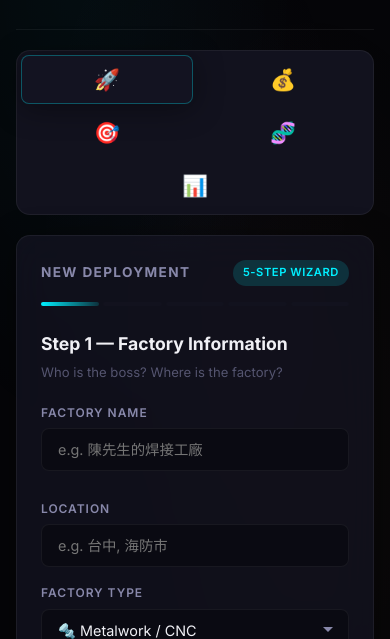
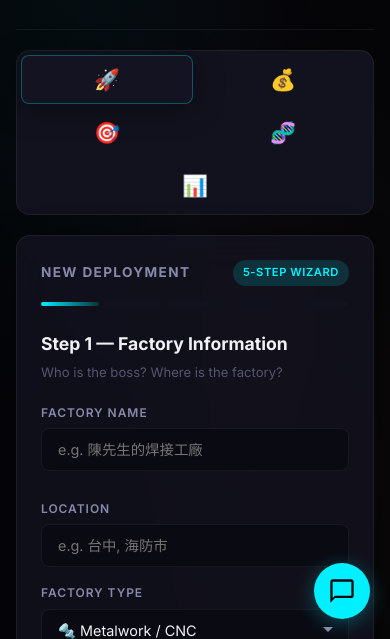
Before and after one commit to metaverse-digital-creative/first-priciple, a plain HTML site: page index.html in a window 390 px wide. Shown: the part 205-844 px from the top of the page. Drawn offline with Linux system fonts and the light colour scheme; no server answers.

Commit message:
feat: MECHA AI chat widget + API bridge (v1.3.0)
- mecha-chat.js: drop-in Intercom-style chat widget
- api-bridge.js: HTTP bridge to agent backend
- Cloudflare Tunnel support for public access
- Rate limiting (20 req/min/session)
- Mobile responsive chat window
- MECHA AI agent as the channel for our agent service

```diff
--- a/index.html
+++ b/index.html
@@ -444,6 +444,19 @@
 
   <script src="email-bridge.js"></script>
   <script src="app.js"></script>
+
+  <!-- MECHA AI Chat Widget -->
+  <script>
+    window.MECHA_CONFIG = {
+      endpoint: window.location.hostname === 'localhost'
+        ? 'http://localhost:18800'
+        : 'https://associations-sending-vice-brandon.trycloudflare.com',
+      agentId: 'mecha',
+      title: 'MECHA AI',
+      subtitle: 'First Principles • Deploy • Earn'
+    };
+  </script>
+  <script src="mecha-chat.js"></script>
 </body>
 
 </html>
--- /dev/null
+++ b/mecha-chat.js
@@ -0,0 +1,362 @@
+/**
+ * MECHA Chat Widget
+ * Drop-in chat widget that connects to MECHA agent.
+ *
+ * Usage: Add <script src="mecha-chat.js"></script> to your HTML.
+ * Config: window.MECHA_CONFIG = { endpoint: 'https://your-tunnel.trycloudflare.com' }
+ */
+
+(function() {
+  'use strict';
+
+  const DEFAULT_CONFIG = {
+    endpoint: 'http://localhost:18789',
+    agentId: 'mecha',
+    title: 'MECHA AI',
+    subtitle: 'First Principles • Deploy • Earn',
+    placeholder: 'Ask anything...',
+    position: 'bottom-right',
+    theme: {
+      primary: '#00f0ff',
+      bg: '#0a0a0f',
+      surface: '#12121a',
+      text: '#e0e0e0',
+      border: 'rgba(0,240,255,0.15)'
+    }
+  };
+
+  const config = Object.assign({}, DEFAULT_CONFIG, window.MECHA_CONFIG || {});
+
+  // ── State ──
+  let isOpen = false;
+  let messages = [];
+  let sessionId = localStorage.getItem('mecha-session') || crypto.randomUUID();
+  localStorage.setItem('mecha-session', sessionId);
+
+  // ── Styles ──
+  const styles = `
+    #mecha-chat-fab {
+      position: fixed;
+      ${config.position === 'bottom-left' ? 'left: 20px' : 'right: 20px'};
+      bottom: 20px;
+      width: 56px;
+      height: 56px;
+      border-radius: 50%;
+      background: ${config.theme.primary};
+      border: none;
+      cursor: pointer;
+      display: flex;
+      align-items: center;
+      justify-content: center;
+      box-shadow: 0 4px 20px rgba(0,240,255,0.3);
+      z-index: 99999;
+      transition: transform 0.2s, box-shadow 0.2s;
+    }
+    #mecha-chat-fab:hover {
+      transform: scale(1.1);
+      box-shadow: 0 6px 30px rgba(0,240,255,0.5);
+    }
+    #mecha-chat-fab svg {
+      width: 28px;
+      height: 28px;
+      fill: ${config.theme.bg};
+    }
+    #mecha-chat-window {
+      position: fixed;
+      ${config.position === 'bottom-left' ? 'left: 20px' : 'right: 20px'};
+      bottom: 88px;
+      width: 380px;
+      height: 520px;
+      background: ${config.theme.bg};
+      border: 1px solid ${config.theme.border};
+      border-radius: 16px;
+      display: none;
+      flex-direction: column;
+      overflow: hidden;
+      z-index: 99999;
+      box-shadow: 0 8px 40px rgba(0,0,0,0.6);
+      font-family: -apple-system, BlinkMacSystemFont, 'Segoe UI', sans-serif;
+    }
+    #mecha-chat-window.open { display: flex; }
+    #mecha-chat-header {
+      padding: 16px;
+      background: ${config.theme.surface};
+      border-bottom: 1px solid ${config.theme.border};
+      display: flex;
+      align-items: center;
+      gap: 12px;
+    }
+    #mecha-chat-header .dot {
+      width: 10px;
+      height: 10px;
+      background: #00ff88;
+      border-radius: 50%;
+      animation: pulse 2s infinite;
+    }
+    @keyframes pulse {
+      0%, 100% { opacity: 1; }
+      50% { opacity: 0.4; }
+    }
+    #mecha-chat-header .info h3 {
+      margin: 0;
+      font-size: 14px;
+      color: ${config.theme.primary};
+      font-weight: 600;
+    }
+    #mecha-chat-header .info p {
+      margin: 0;
+      font-size: 11px;
+      color: ${config.theme.text};
+      opacity: 0.6;
+    }
+    #mecha-chat-header .close-btn {
+      margin-left: auto;
+      background: none;
+      border: none;
+      color: ${config.theme.text};
+      cursor: pointer;
+      font-size: 18px;
+      opacity: 0.5;
+      padding: 4px 8px;
+    }
+    #mecha-chat-header .close-btn:hover { opacity: 1; }
+    #mecha-chat-messages {
+      flex: 1;
+      overflow-y: auto;
+      padding: 16px;
+      display: flex;
+      flex-direction: column;
+      gap: 12px;
+    }
+    #mecha-chat-messages::-webkit-scrollbar { width: 4px; }
+    #mecha-chat-messages::-webkit-scrollbar-thumb {
+      background: ${config.theme.border};
+      border-radius: 2px;
+    }
+    .mecha-msg {
+      max-width: 85%;
+      padding: 10px 14px;
+      border-radius: 12px;
+      font-size: 13px;
+      line-height: 1.5;
+      color: ${config.theme.text};
+      word-wrap: break-word;
+    }
+    .mecha-msg.user {
+      align-self: flex-end;
+      background: rgba(0,240,255,0.12);
+      border: 1px solid ${config.theme.border};
+    }
+    .mecha-msg.agent {
+      align-self: flex-start;
+      background: ${config.theme.surface};
+      border: 1px solid ${config.theme.border};
+    }
+    .mecha-msg.agent .typing {
+      display: inline-flex;
+      gap: 4px;
+    }
+    .mecha-msg.agent .typing span {
+      width: 6px;
+      height: 6px;
+      background: ${config.theme.primary};
+      border-radius: 50%;
+      animation: typing 1.2s infinite;
+    }
+    .mecha-msg.agent .typing span:nth-child(2) { animation-delay: 0.2s; }
+    .mecha-msg.agent .typing span:nth-child(3) { animation-delay: 0.4s; }
+    @keyframes typing {
+      0%, 100% { opacity: 0.3; transform: scale(0.8); }
+      50% { opacity: 1; transform: scale(1); }
+    }
+    #mecha-chat-input-area {
+      padding: 12px 16px;
+      border-top: 1px solid ${config.theme.border};
+      display: flex;
+      gap: 8px;
+      background: ${config.theme.surface};
+    }
+    #mecha-chat-input {
+      flex: 1;
+      background: ${config.theme.bg};
+      border: 1px solid ${config.theme.border};
+      border-radius: 8px;
+      padding: 10px 12px;
+      color: ${config.theme.text};
+      font-size: 13px;
+      outline: none;
+      font-family: inherit;
+    }
+    #mecha-chat-input:focus {
+      border-color: ${config.theme.primary};
+    }
+    #mecha-chat-input::placeholder {
+      color: ${config.theme.text};
+      opacity: 0.3;
+    }
+    #mecha-chat-send {
+      background: ${config.theme.primary};
+      border: none;
+      border-radius: 8px;
+      padding: 0 14px;
+      cursor: pointer;
+      display: flex;
+      align-items: center;
+      transition: opacity 0.2s;
+    }
+    #mecha-chat-send:hover { opacity: 0.8; }
+    #mecha-chat-send:disabled { opacity: 0.3; cursor: not-allowed; }
+    #mecha-chat-send svg {
+      width: 18px;
+      height: 18px;
+      fill: ${config.theme.bg};
+    }
+    @media (max-width: 420px) {
+      #mecha-chat-window {
+        width: calc(100vw - 20px);
+        height: calc(100vh - 120px);
+        right: 10px;
+        left: 10px;
+        bottom: 78px;
+      }
+    }
+  `;
+
+  // ── HTML ──
+  function render() {
+    // Inject styles
+    const styleEl = document.createElement('style');
+    styleEl.textContent = styles;
+    document.head.appendChild(styleEl);
+
+    // FAB button
+    const fab = document.createElement('button');
+    fab.id = 'mecha-chat-fab';
+    fab.innerHTML = `<svg viewBox="0 0 24 24"><path d="M20 2H4c-1.1 0-2 .9-2 2v18l4-4h14c1.1 0 2-.9 2-2V4c0-1.1-.9-2-2-2zm0 14H6l-2 2V4h16v12z"/></svg>`;
+    fab.onclick = toggleChat;
+    document.body.appendChild(fab);
+
+    // Chat window
+    const win = document.createElement('div');
+    win.id = 'mecha-chat-window';
+    win.innerHTML = `
+      <div id="mecha-chat-header">
+        <div class="dot"></div>
+        <div class="info">
+          <h3>${config.title}</h3>
+          <p>${config.subtitle}</p>
+        </div>
+        <button class="close-btn" onclick="document.getElementById('mecha-chat-window').classList.remove('open')">&times;</button>
+      </div>
+      <div id="mecha-chat-messages"></div>
+      <div id="mecha-chat-input-area">
+        <input id="mecha-chat-input" type="text" placeholder="${config.placeholder}" autocomplete="off" />
+        <button id="mecha-chat-send">
+          <svg viewBox="0 0 24 24"><path d="M2.01 21L23 12 2.01 3 2 10l15 2-15 2z"/></svg>
+        </button>
+      </div>
+    `;
+    document.body.appendChild(win);
+
+    // Events
+    const input = document.getElementById('mecha-chat-input');
+    const send = document.getElementById('mecha-chat-send');
+
+    input.addEventListener('keydown', (e) => {
+      if (e.key === 'Enter' && !e.shiftKey) {
+        e.preventDefault();
+        sendMessage();
+      }
+    });
+    send.addEventListener('click', sendMessage);
+
+    // Welcome message
+    addMessage('agent', `👋 我是 MECHA AI — 你的部署指揮官。\n\n我能幫你：\n• 部署機器人到工廠產線\n• 分析收益和 ROI\n• 用 First Principles 找最快賺錢的路\n\n有什麼想法？`);
+  }
+
+  function toggleChat() {
+    const win = document.getElementById('mecha-chat-window');
+    isOpen = !isOpen;
+    win.classList.toggle('open', isOpen);
+    if (isOpen) {
+      document.getElementById('mecha-chat-input').focus();
+    }
+  }
+
+  function addMessage(role, text) {
+    const container = document.getElementById('mecha-chat-messages');
+    const msg = document.createElement('div');
+    msg.className = `mecha-msg ${role}`;
+    // Simple markdown: **bold**
+    const html = text
+      .replace(/\*\*(.*?)\*\*/g, '<strong>$1</strong>')
+      .replace(/\n/g, '<br>');
+    msg.innerHTML = html;
+    container.appendChild(msg);
+    container.scrollTop = container.scrollHeight;
+    messages.push({ role, text });
+    return msg;
+  }
+
+  function addTyping() {
+    const container = document.getElementById('mecha-chat-messages');
+    const msg = document.createElement('div');
+    msg.className = 'mecha-msg agent';
+    msg.id = 'mecha-typing';
+    msg.innerHTML = '<div class="typing"><span></span><span></span><span></span></div>';
+    container.appendChild(msg);
+    container.scrollTop = container.scrollHeight;
+    return msg;
+  }
+
+  function removeTyping() {
+    const el = document.getElementById('mecha-typing');
+    if (el) el.remove();
+  }
+
+  async function sendMessage() {
+    const input = document.getElementById('mecha-chat-input');
+    const text = input.value.trim();
+    if (!text) return;
+
+    input.value = '';
+    addMessage('user', text);
+    addTyping();
+
+    const sendBtn = document.getElementById('mecha-chat-send');
+    sendBtn.disabled = true;
+
+    try {
+      const response = await fetch(`${config.endpoint}/api/v1/chat`, {
+        method: 'POST',
+        headers: { 'Content-Type': 'application/json' },
+        body: JSON.stringify({
+          agentId: config.agentId,
+          sessionId: sessionId,
+          message: text
+        })
+      });
+
+      removeTyping();
+
+      if (!response.ok) {
+        throw new Error(`HTTP ${response.status}`);
+      }
+
+      const data = await response.json();
+      addMessage('agent', data.reply || data.message || 'No response');
+    } catch (err) {
+      removeTyping();
+      addMessage('agent', `⚠️ 連線失敗 — 請確認 MECHA endpoint 設定。\n\nError: ${err.message}`);
+    } finally {
+      sendBtn.disabled = false;
+    }
+  }
+
+  // ── Init ──
+  if (document.readyState === 'loading') {
+    document.addEventListener('DOMContentLoaded', render);
+  } else {
+    render();
+  }
+})();
```
Also changed, not shown: api-bridge.js (added, +155 -0 lines), CHANGELOG.md, README.md, 1 other file.
